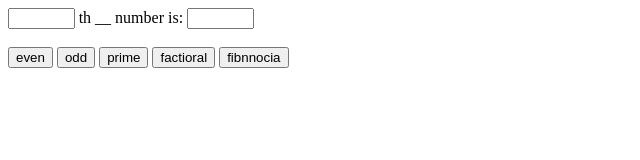
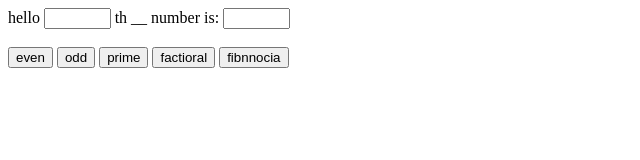
Before and after one commit to cassandrakelly0489/cassandrakelly0489.github.io, a plain HTML site: page index.html in a window 1280 px wide. Shown: the whole page, without its empty margins (0-640 px from the left). Drawn offline with Linux system fonts and the light colour scheme.

Commit message:
added hello

```diff
--- a/index.html
+++ b/index.html
@@ -1,6 +1,6 @@
 <html>
   <!-- Html markup -->
-<body>
+<body> hello
   <input id="n" type="number">
   th __ number is:
   <input id="x" type="number">
```
